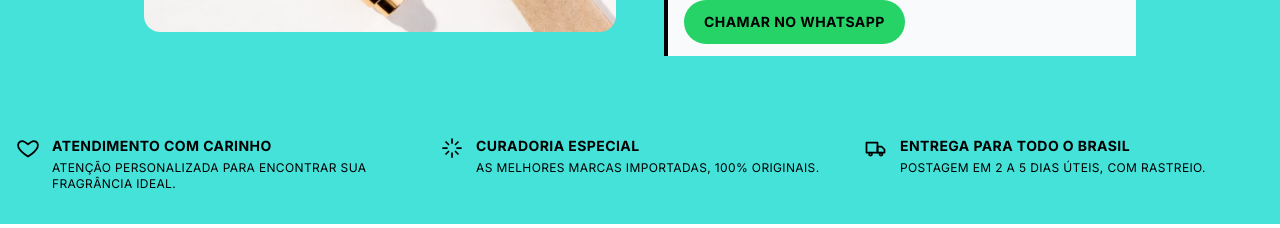
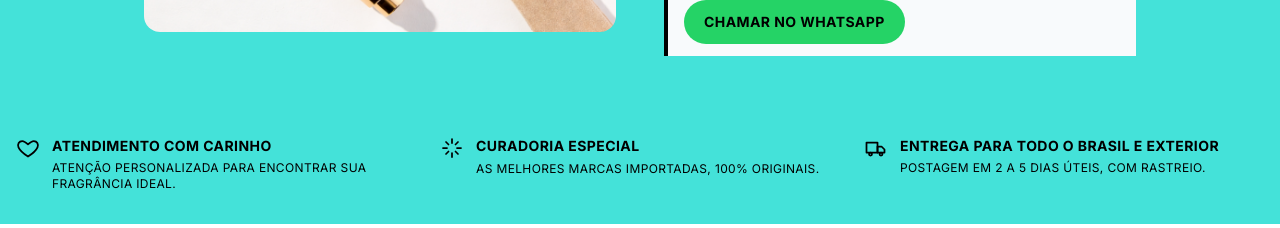
Before and after one commit to JoaoV-Andrade/Alexandra-perfumaria, a Next.js app: page / in a window 1280 px wide. Shown: the part 1240-1468 px from the top of the page. Built offline with nearby package versions, Linux system fonts and the light colour scheme; no server answers; the database is empty.

Commit message:
Ajusta texto de beneficios: 100% originais nao quebra linha e adiciona Exterior
Co-Authored-By: Claude Sonnet 5 <noreply@anthropic.com>

```diff
--- a/src/components/home/benefits-section.tsx
+++ b/src/components/home/benefits-section.tsx
@@ -1,6 +1,6 @@
 type Benefit = {
   title: string;
-  description: string;
+  description: React.ReactNode;
   icon: (props: { className?: string }) => React.ReactElement;
 };
 
@@ -12,11 +12,16 @@ const BENEFITS: Benefit[] = [
   },
   {
     title: "Curadoria especial",
-    description: "As melhores marcas importadas, 100% originais.",
+    description: (
+      <>
+        As melhores marcas importadas,{" "}
+        <span className="whitespace-nowrap">100% originais.</span>
+      </>
+    ),
     icon: SparkleIcon,
   },
   {
-    title: "Entrega para todo o Brasil",
+    title: "Entrega para todo o Brasil e Exterior",
     description: "Postagem em 2 a 5 dias úteis, com rastreio.",
     icon: TruckIcon,
   },
```
